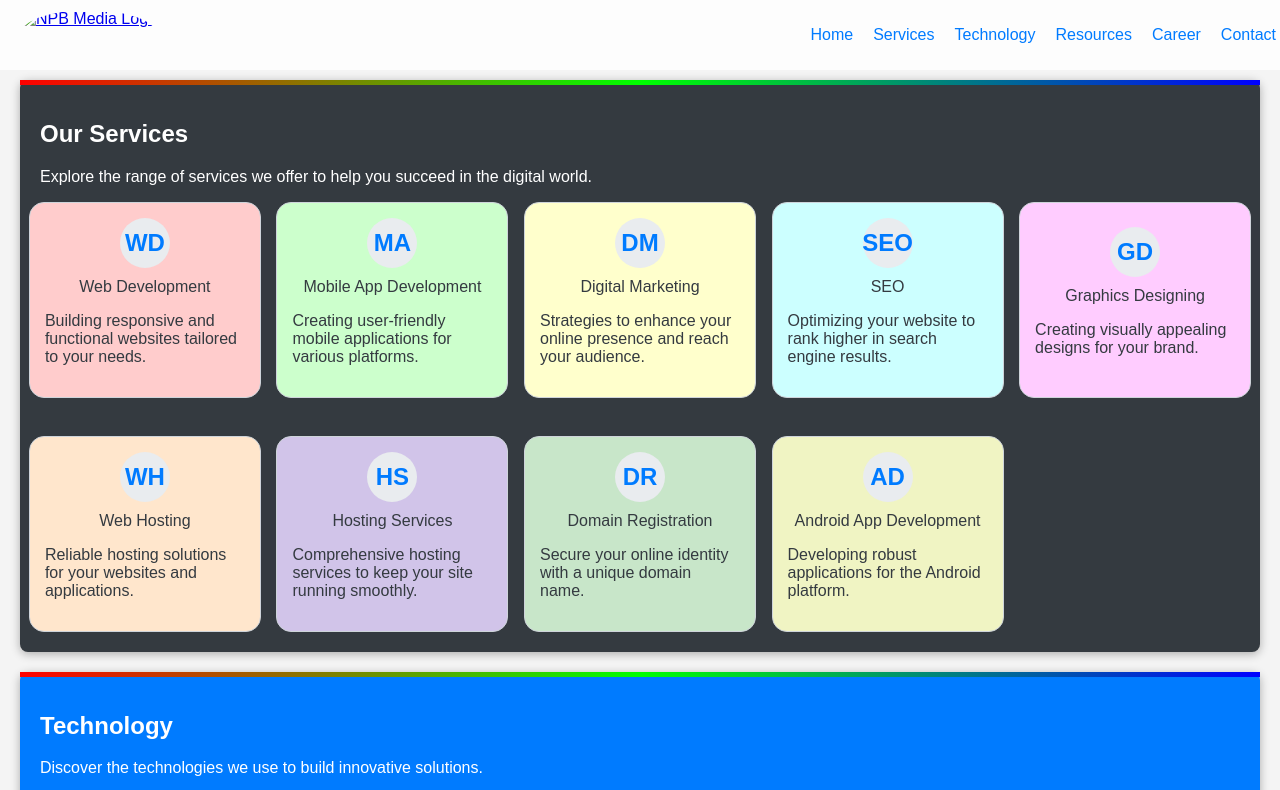
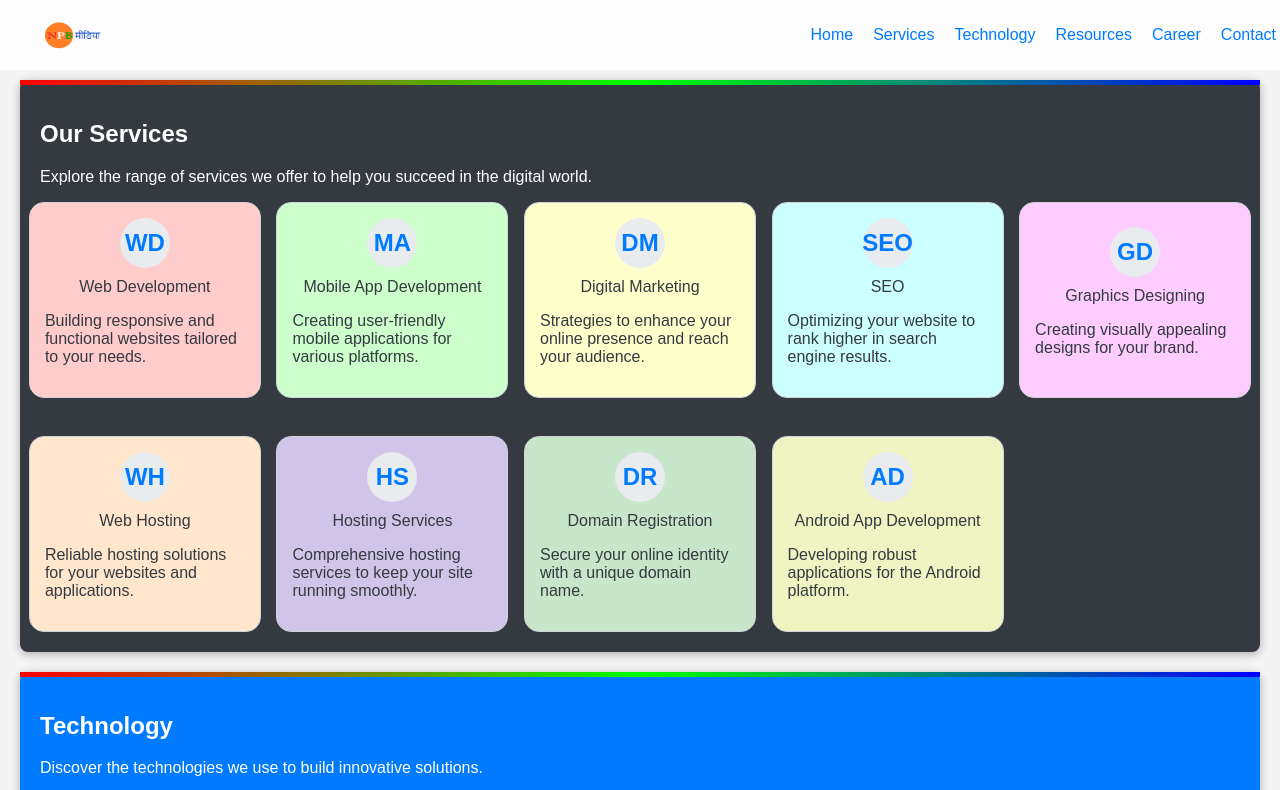
Before and after one commit to raushankumarray/npb, a plain HTML site: page index.html in a window 1280 px wide. Shown: the top 790 px of the page. Drawn offline with Linux system fonts and the light colour scheme; a script that the page names is missing.

Commit message:
Update index.html

```diff
--- a/index.html
+++ b/index.html
@@ -9,7 +9,7 @@
 <body>
     <header class="navbar">
         <a href="index.html" class="logo">
-            <img src="path/to/npb.png" alt="NPB Media Logo" class="logo-image">
+            <img src="npb.png" alt="NPB Media Logo" class="logo-image">
         </a>
         <div class="menu-toggle" id="mobile-menu">
             <span class="bar"></span>
```
